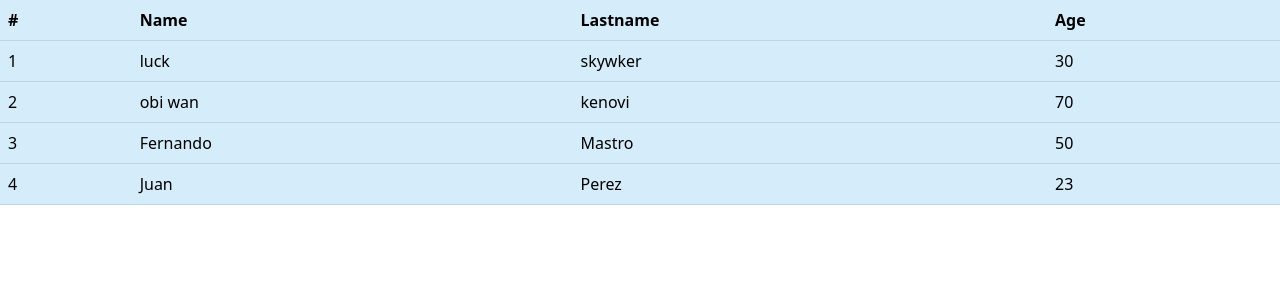
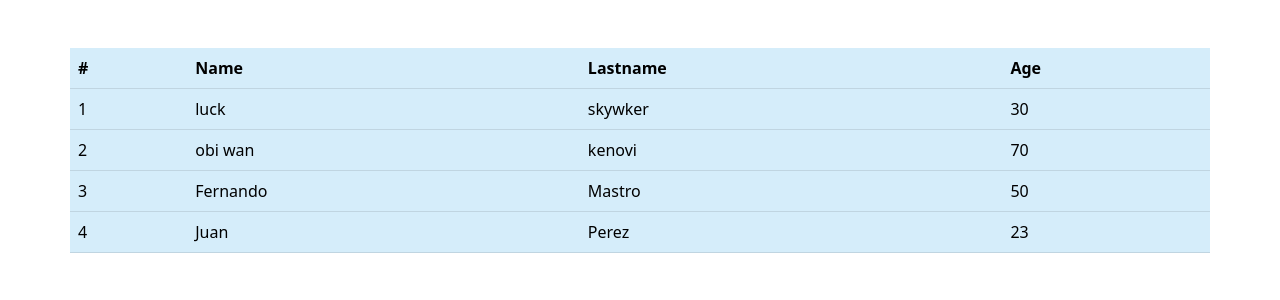
Before and after one commit to femastro/SortTable_angular, an Angular app: page / in a window 1280 px wide. Shown: the top 300 px of the page. Built offline with nearby package versions, Linux system fonts and the light colour scheme.

Commit message:
Se agrego css

```diff
--- a/src/app/app.component.html
+++ b/src/app/app.component.html
@@ -1,4 +1,5 @@
-
+<div class="container">
+  <div class="row mt-5">
     <table id="table" class="table table-primary">
       <thead>
         <tr>
@@ -36,5 +37,6 @@
         </tbody>
     </table>
 
-
+  </div>
+</div>
 <router-outlet></router-outlet>
```
Lines whose indentation alone changed are shown as unchanged.
